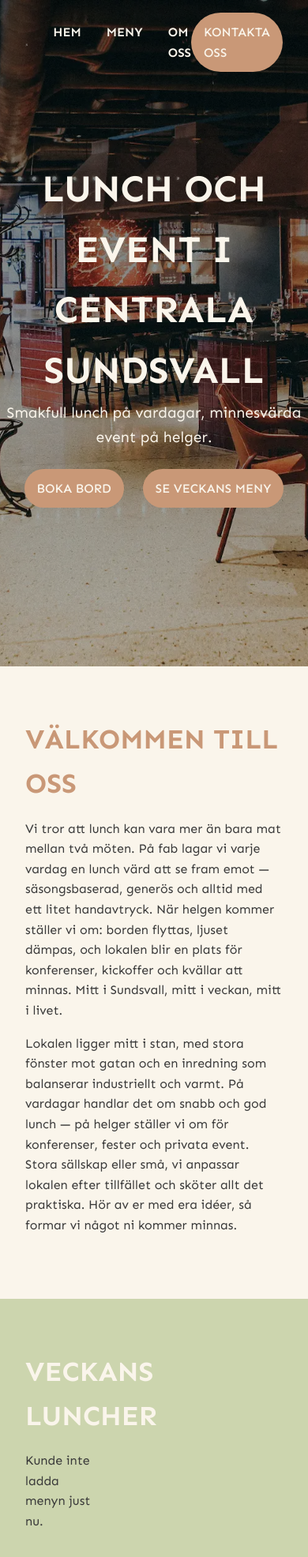
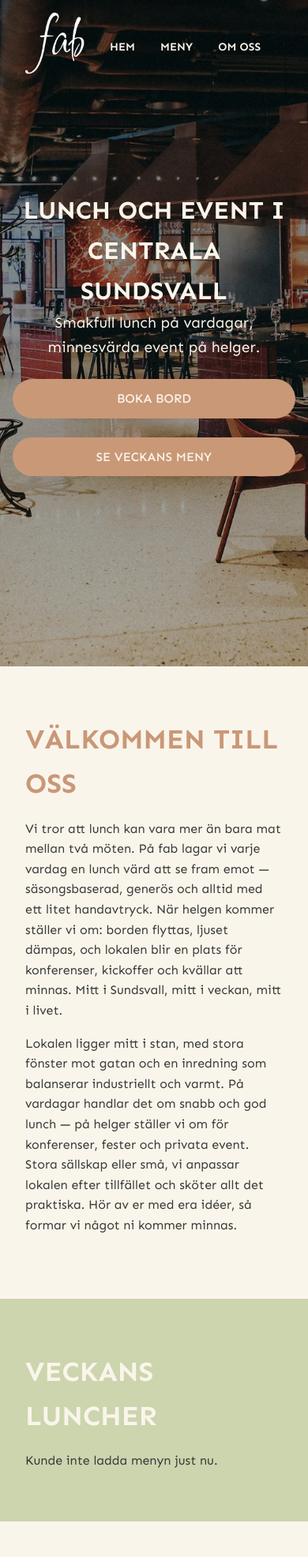
Before and after one commit to Punttt/fab-frontend, a website built with Vite: page index.html in a window 390 px wide. Shown: the top 1972 px of the page at 79% size. Built offline with nearby package versions, Linux system fonts and the light colour scheme; files whose address does not match are found by name.

Commit message:
lägger in brytpunkter och lättare media queries

```diff
--- a/src/styles/main.scss
+++ b/src/styles/main.scss
@@ -161,6 +161,7 @@
         color: $color-text-on-dark;
         max-width: 550px;
         text-align: center;
+        padding: 0 1rem;
 
         h1 {
             font-size: 3rem;
@@ -392,3 +393,60 @@
 }
 
 // mediaqueries
+
+// Tablet
+@media (max-width: 768px) {
+    #weekly-menu {
+        .wrapper {
+            grid-template-columns: repeat(2, 1fr);
+        }
+    }
+
+    .hero {
+
+        .hero-content {
+
+            h1 {
+                font-size: 2rem;
+            }
+
+            .hero-buttons {
+                flex-direction: column;
+
+                .btn {
+                    display: block;
+                }
+            }
+        }
+    }
+}
+
+// Mobile
+@media (max-width: 480px) {
+    #weekly-menu {
+        .wrapper {
+            grid-template-columns: 1fr;
+        }
+    }
+
+    header {
+        .wrapper {
+            nav ul {
+                li a{
+                    font-size: 0.9rem;
+                }
+            }
+        }
+
+        .btn {
+            display: none;
+        }
+    }
+
+    footer {
+        .wrapper {
+            grid-template-columns: 1fr;
+            gap: 1rem;
+        }
+    }
+}
```
Also changed, not shown: admin.html (+1 -1 lines), index.html (+2 -0 lines).
